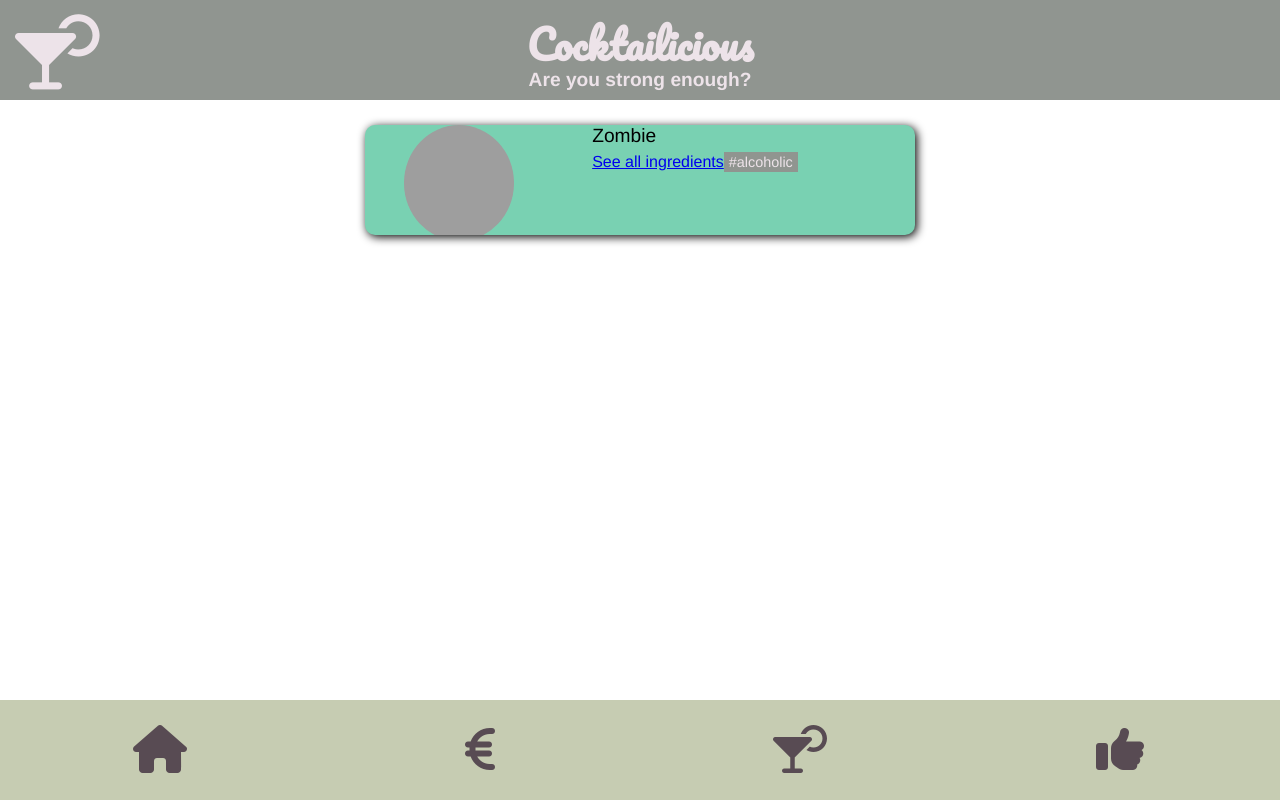
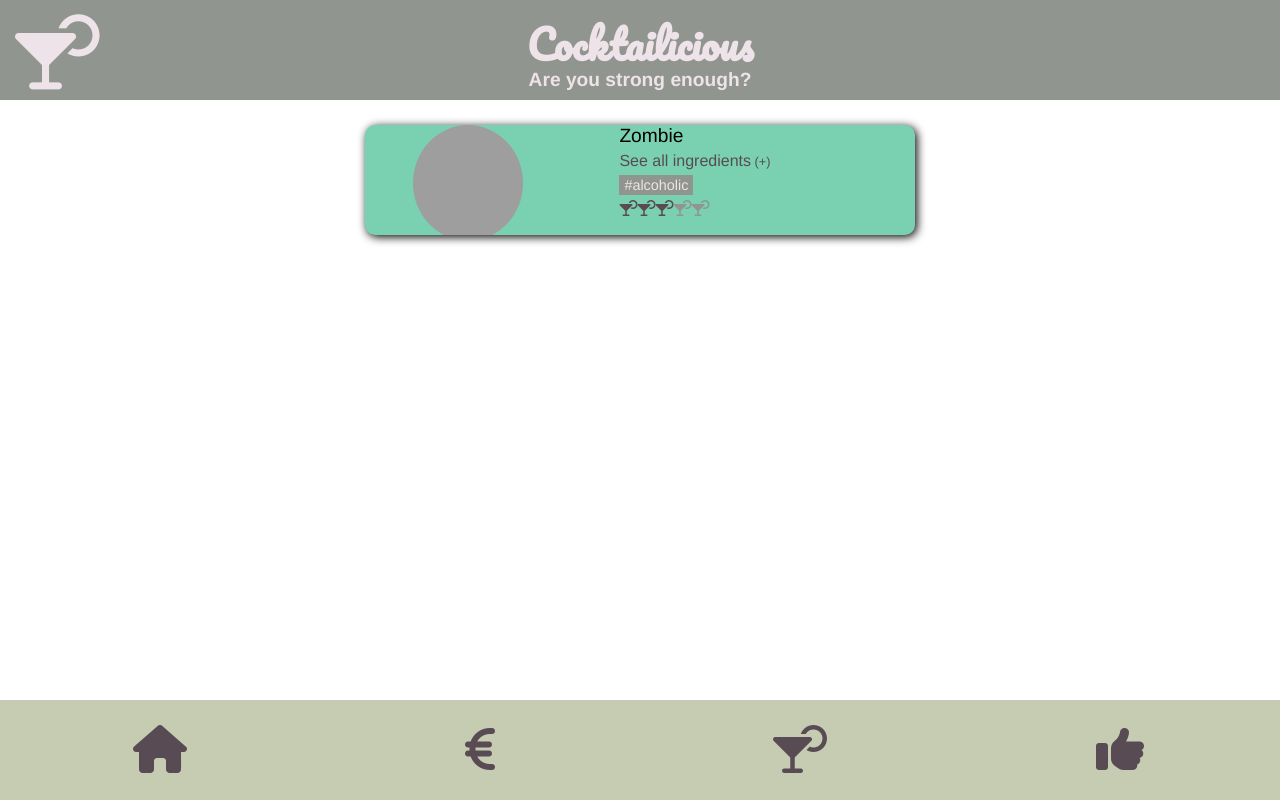
Before and after one commit to neuefische/css-teams-team_4, a website built with Parcel: page src/index.html in a window 1280 px wide. Built offline with nearby package versions, Linux system fonts and the light colour scheme; grey boxes are pictures that could not be loaded.

Commit message:
copmplete content box including design

```diff
--- a/src/index.js
+++ b/src/index.js
@@ -4,11 +4,28 @@
   headline: "Zombie",
   detailPage: "./pages/ingredients.html",
   alcoholic: "#alcoholic",
-  strenght: 4,
+  strenght: 3,
   fav: false
 };
 
 const mainTag = document.querySelector("#main");
+
+function createIconStrength(strength) {
+  let count = 0;
+  while (count < strength) {
+    let outputElement = createDivClass("i", "fas fa-cocktail icon--alcohol");
+    cardContentStrength.appendChild(outputElement);
+    count = count + 1;
+    // let outputElement =
+    //   outputElement + "<i class= fas fa-cocktail icon--alcohol> ";
+    // <i class="fas fa-cocktail icon--alcohol"></i>
+  }
+  while (strength < 5) {
+    let outputElement = createDivClass("i", "fas fa-cocktail icon--nonalcohol");
+    cardContentStrength.appendChild(outputElement);
+    strength = strength + 1;
+  }
+}
 
 function createDivClass(element, divClass) {
   element = document.createElement(element);
@@ -49,7 +66,7 @@
 );
 const cardContentLink = createDivClassContent(
   "a",
-  "box__content__list__list__link",
+  "",
   cocktailZombie.detailPage
 );
 const cardContentCategory = createDivClassContent(
@@ -57,18 +74,30 @@
   "box__content__list__category",
   cocktailZombie.alcoholic
 );
+const cardContentStrength = createDivClass(
+  "div",
+  "box__content__list__strength"
+);
+const cardContentIngredients = createDivClass(
+  "div",
+  "box__content__list__link"
+);
 
 mainTag.appendChild(cardBox);
 cardBox.appendChild(cardImage);
 cardBox.appendChild(cardContent);
 cardBox.appendChild(cardFav);
 cardImage.appendChild(imageContent);
+
 cardContent.appendChild(cardContentHead);
-cardContent.appendChild(cardContentLink);
+cardContent.appendChild(cardContentIngredients);
+cardContentIngredients.appendChild(cardContentLink);
+cardContent.appendChild(cardContentCategory);
+cardContent.appendChild(cardContentStrength);
+createIconStrength(cocktailZombie.strenght);
 cardContentLink.innerHTML = "See all ingredients";
-cardContent.appendChild(cardContentCategory);
 
-//
+// <i class="fas fa-cocktail icon--alcohol"></i>
 // box__content__list__list__link
 // box__content__list__category
 // box__content__list__strength
--- a/src/scss/partials/_main.scss
+++ b/src/scss/partials/_main.scss
@@ -68,12 +68,12 @@
   border-radius: 50%;
 }
 
+.icon--nonalcohol {
+  color: $dark-secondcolor;
+}
+
 .icon--alcohol {
   color: $dark-firstcolor;
-}
-
-.icon--nonalcohol {
-  color: $dark-secondcolor;
 }
 
 .box__favorites a {
```
